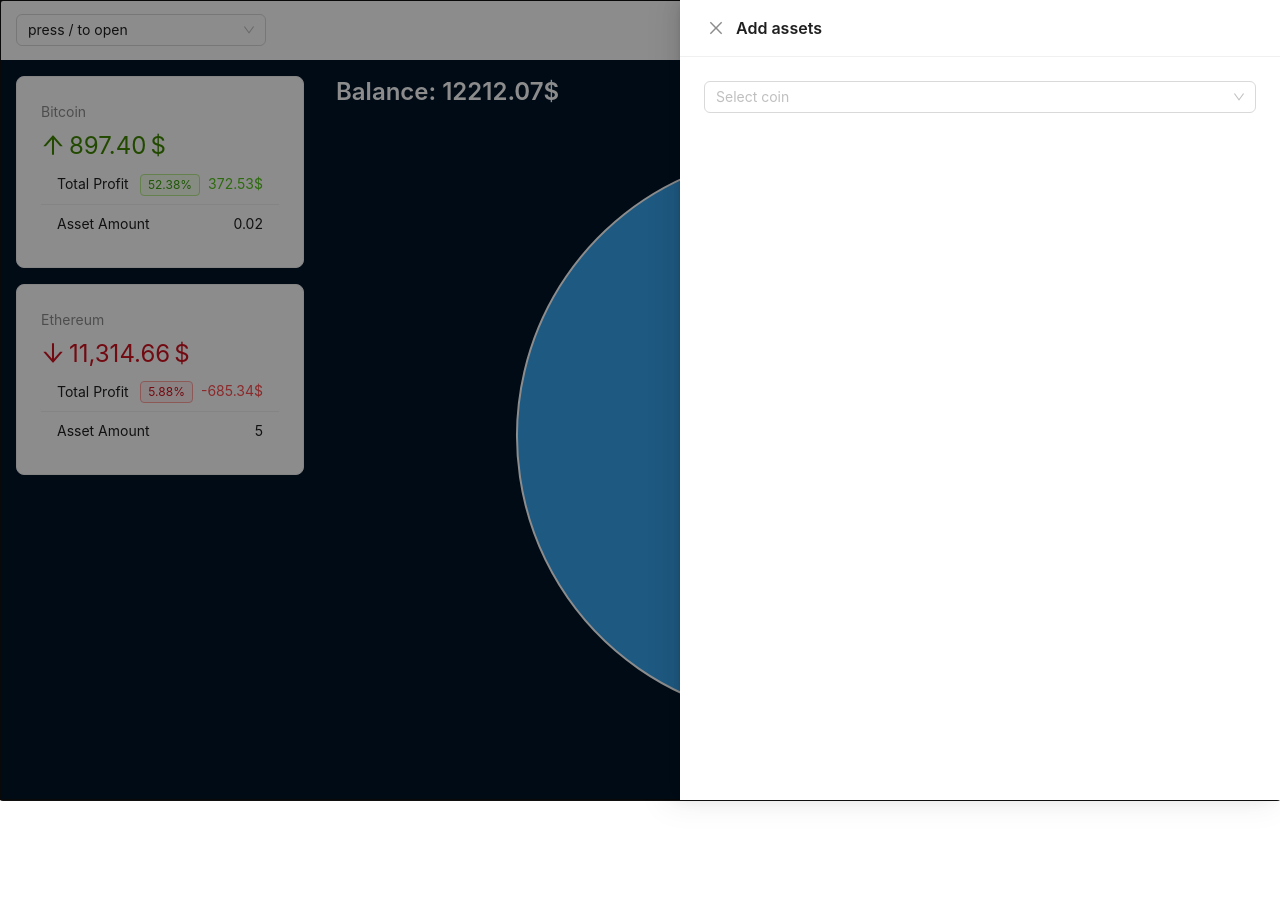
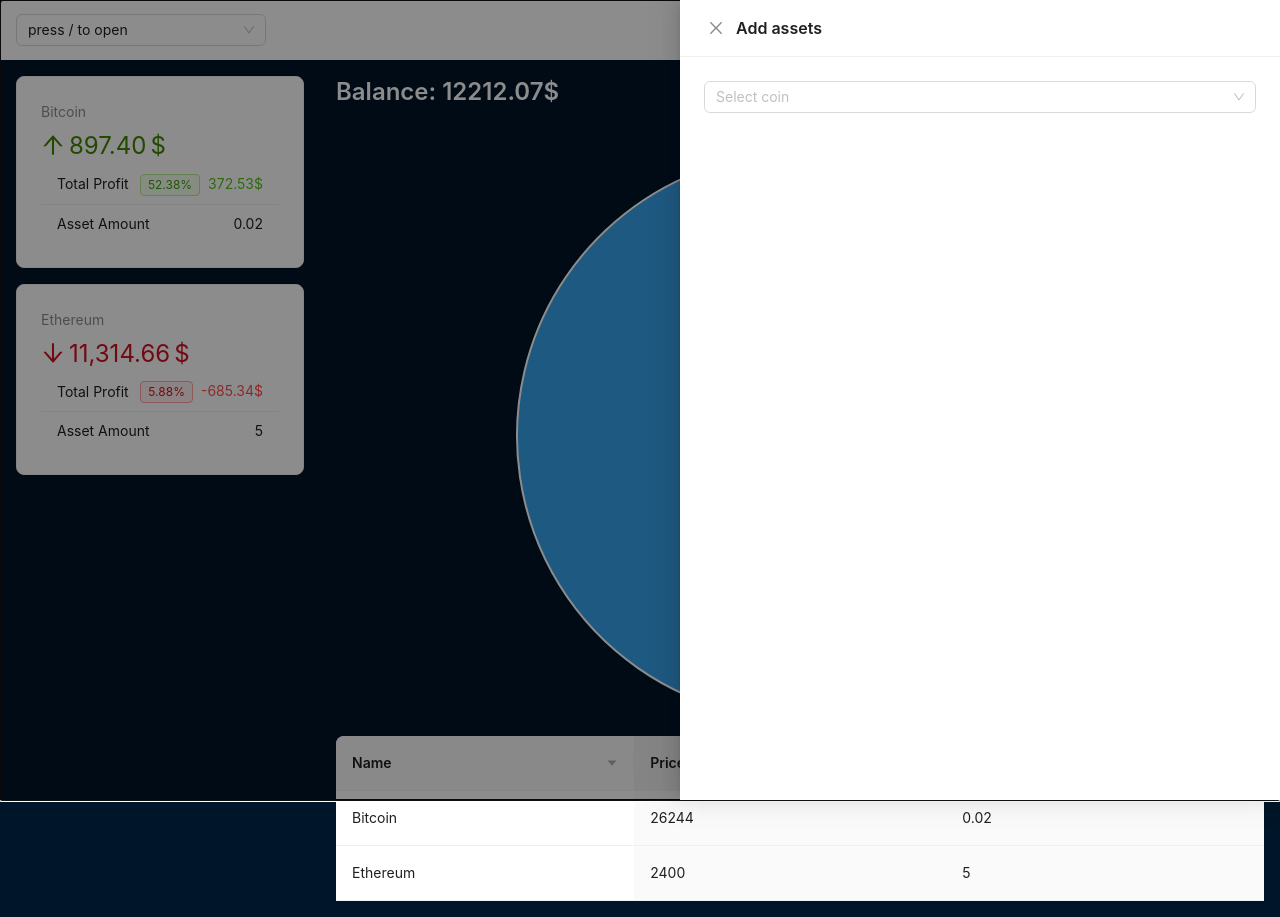
Before and after one commit to BananILN/Crypto, a React (Vite) app in the folder Crypto/: page / in a window 1280 px wide. Before the commit the page ends 800 px from the top, so only its background shows below. Built offline with nearby package versions, Linux system fonts and the light colour scheme.

Commit message:
App table + sort

```diff
--- a/Crypto/src/components/AssetsTable.jsx
+++ b/Crypto/src/components/AssetsTable.jsx
@@ -1,3 +1,38 @@
+import { Table } from 'antd';
+import { useCrypto } from '../context/crypto-context';
+const columns = [
+  {
+    title: 'Name',
+    dataIndex: 'name',
+    showSorterTooltip: {
+      target: 'full-header',
+    },
+    sorter: (a, b) => a.name.length - b.name.length,
+    sortDirections: ['descend'],
+  },
+  {
+    title: 'Price, $',
+    dataIndex: 'price',
+    defaultSortOrder: 'descend',
+    sorter: (a, b) => a.price - b.price,
+  },
+  {
+    title: 'Amount',
+    dataIndex: 'amount',
+    defaultSortOrder: 'descend',
+    sorter: (a, b) => a.amount - b.amount,
+  },
+];
+
 export default function AssetsTable(){
-    return <div>111</div>
+    const { assets } = useCrypto()
+
+    const data = assets.map(a =>({
+        key: a.id,
+        name: a.name,
+        price: a.price,
+        amount: a.amount,
+    }))
+
+    return <Table pagination={false} columns={columns} dataSource={data}/>
 }
```
